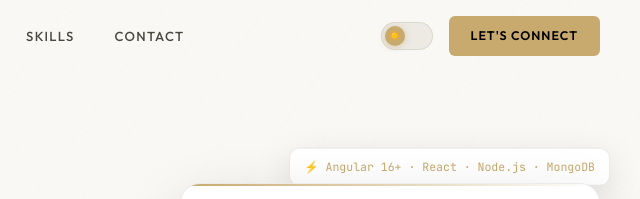
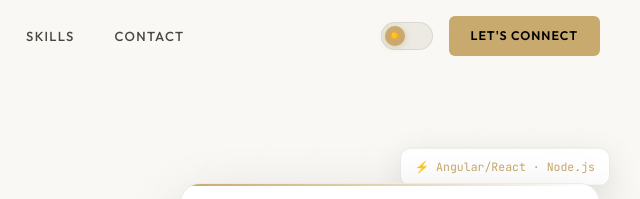
Before and after one commit to PrinsPardhi/Prince_portfolio, a plain HTML site: page index.html in a window 1280 px wide. Shown: the top 199 px of the page, 640-1280 px from the left. Drawn offline with nearby package versions, Linux system fonts and the light colour scheme.

Commit message:
Update technology stack in hero-right section

```diff
--- a/index.html
+++ b/index.html
@@ -97,7 +97,7 @@
 
       <!-- Right card -->
       <div class="hero-right" style="position:relative">
-        <div class="flt flt-1">⚡ Angular 16+ · React · Node.js · MongoDB</div>
+        <div class="flt flt-1">⚡ Angular/React · Node.js</div>
         <div class="hero-card">
           <div class="hero-card-avatar">P</div>
           <div class="hero-card-name">Prince Pardhi</div>
```
